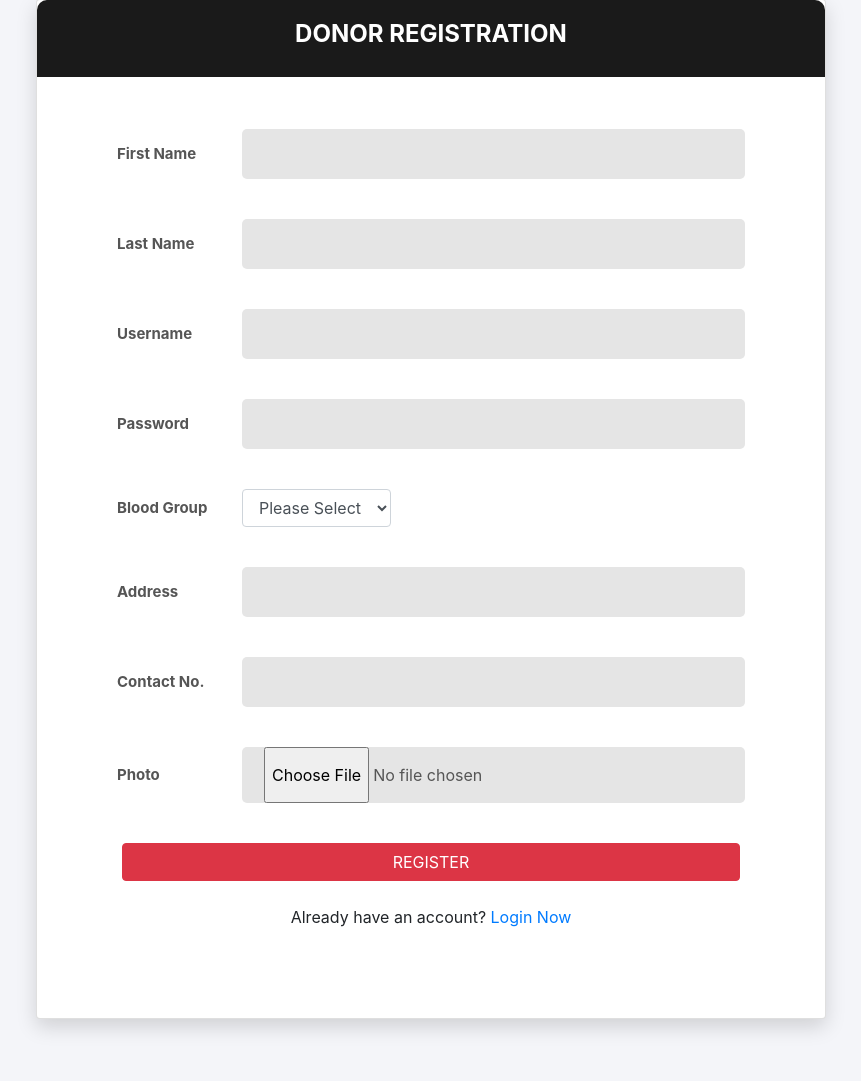
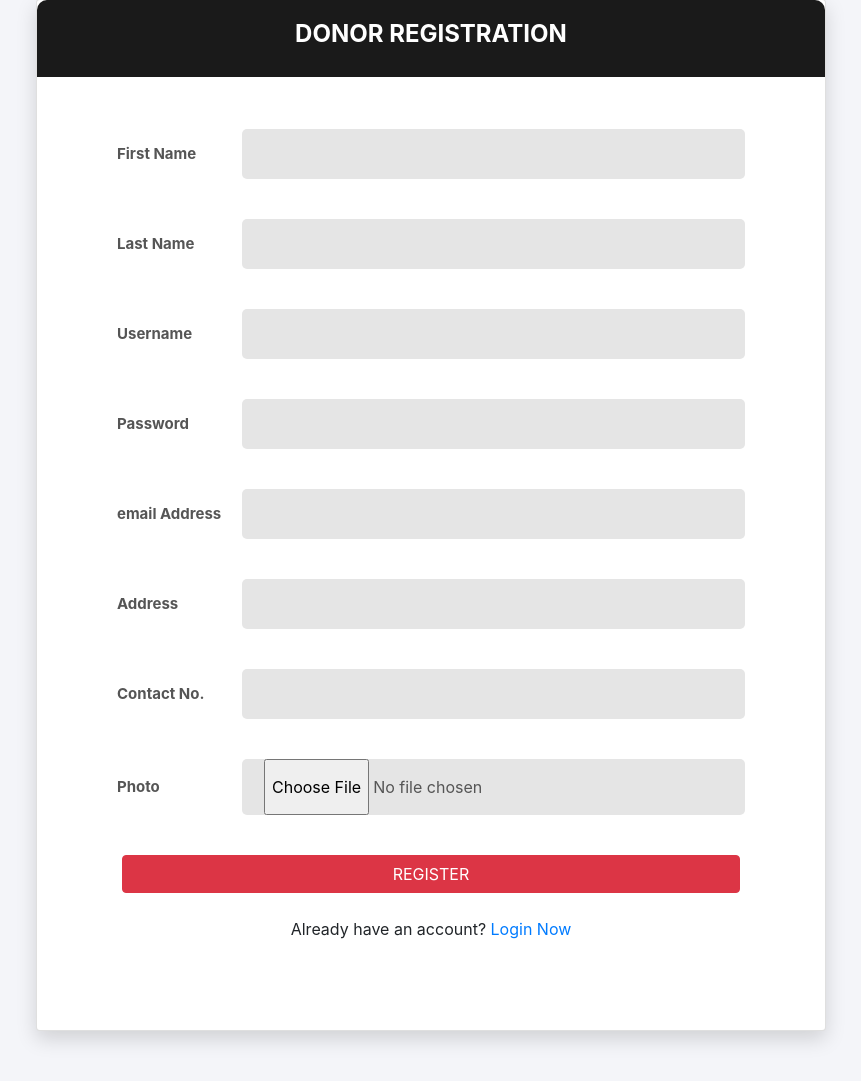
Before and after one commit to shoot2kill-hub/Online_Blood_Bank_System, a Django app: page /donor/donorsignup in a window 1280 px wide. Shown: the part 118-1199 px from the top of the page, without its empty margins (209-1070 px from the left). Before the commit the page ends 1149 px from the top, so only its background shows below. Run offline with Django 3.2, Linux system fonts and the light colour scheme; some libraries are stand-ins or nearby versions.

Commit message:
Few changes

```diff
--- a/blood/views.py
+++ b/blood/views.py
@@ -181,7 +181,7 @@ def update_donor_view(request, pk):
             user.save()
             donor = donorForm.save(commit=False)
             donor.user = user
-            donor.bloodgroup = donorForm.cleaned_data['bloodgroup']
+            donor.email = donorForm.cleaned_data['email']
             donor.save()
             return redirect('admin-donor')
     return render(request, 'blood/update_donor.html', context=mydict)
--- a/donor/forms.py
+++ b/donor/forms.py
@@ -14,7 +14,7 @@ class DonorUserForm(forms.ModelForm):
 class DonorForm(forms.ModelForm):
     class Meta:
         model=models.Donor
-        fields=['bloodgroup','address','mobile','profile_pic']
+        fields=['email','address','mobile','profile_pic']
 
 class DonationForm(forms.ModelForm):
     class Meta:
--- a/donor/models.py
+++ b/donor/models.py
@@ -6,7 +6,7 @@ class Donor(models.Model):
     profile_pic= models.ImageField(upload_to='profile_pic/Donor/',null=True,blank=True)
 
 
-    bloodgroup=models.CharField(max_length=10)
+    email=models.CharField(max_length=40)
 
 
     address = models.CharField(max_length=40)
--- a/donor/views.py
+++ b/donor/views.py
@@ -24,7 +24,7 @@ def donor_signup_view(request):
             user.save()
             donor=donorForm.save(commit=False)
             donor.user=user
-            donor.bloodgroup=donorForm.cleaned_data['bloodgroup']
+            donor.email=donorForm.cleaned_data['email']
             donor.save()
             my_donor_group = Group.objects.get_or_create(name='DONOR')
             my_donor_group[0].user_set.add(user)
--- a/templates/blood/admin_donor.html
+++ b/templates/blood/admin_donor.html
@@ -30,7 +30,7 @@
             <tr>
                 <th scope="col" style="color: rgb(192, 192, 192);">Name</th>
                 <th scope="col" style="color: rgb(192, 192, 192);">Photo</th>
-                <th scope="col" style="color: rgb(192, 192, 192);">Blood Group</th>
+                <th scope="col" style="color: rgb(192, 192, 192);">E-mail Address</th>
                 <th scope="col" style="color: rgb(192, 192, 192);">Address</th>
                 <th scope="col" style="color: rgb(192, 192, 192);">Contact</th>
                 <th style="color: rgb(192, 192, 192);">Action</th>
@@ -41,7 +41,7 @@
             <tr>
                 <td> {{t.get_name}}</td>
                 <td> <img src="{% static t.profile_pic.url %}" alt="Profile Pic" height="40px" width="40px" /></td>
-                <td>{{t.bloodgroup}}</td>
+                <td>{{t.email}}</td>
                 <td>{{t.address}}</td>
                 <td>{{t.mobile}}</td>
 
--- a/templates/donor/donorsignup.html
+++ b/templates/donor/donorsignup.html
@@ -78,23 +78,10 @@
 
 
                         <div class="form-row">
-                            <div class="name">Blood Group</div>
+                            <div class="name">email Address</div>
                             <div class="value">
                                 <div class="input-group">
-                                    <div class="rs-select2 js-select-simple select--no-search">
-                                        <select name="bloodgroup" class="form-control">
-                                            <option disabled="disabled" selected="selected">Please Select</option>
-                                            <option>O+</option>
-                                            <option>O-</option>
-                                            <option>A+</option>
-                                            <option>A-</option>
-                                            <option>B+</option>
-                                            <option>B-</option>
-                                            <option>AB+</option>
-                                            <option>AB-</option>
-                                        </select>
-                                        <div class="select-dropdown"></div>
-                                    </div>
+                                    {% render_field donorForm.email|attr:'required:true'  class="input--style-5"  %}
                                 </div>
                             </div>
                         </div>
--- a/templates/pdf/admin_donor_report.html
+++ b/templates/pdf/admin_donor_report.html
@@ -95,7 +95,7 @@ background-color: darken($baseColor, 5%);
         <thead>
         <tr>
             <th>Name</th>
-            <th>Blood Group</th>
+            <th>E-mail Address</th>
             <th>Address</th>
             <th>Contact</th>
 
@@ -106,7 +106,7 @@ background-color: darken($baseColor, 5%);
             {% for t in request_report %}
                 <tr>
                 <td> {{t.get_name}}</td>
-                <td>{{t.bloodgroup}}</td>
+                <td>{{t.email}}</td>
                 <td>{{t.address}}</td>
                 <td>{{t.mobile}}</td>
             </tr>
```
Also changed, not shown: templates/blood/update_donor.html (+2 -15 lines), db.sqlite3, donor/migrations/0004_remove_donor_bloodgroup_donor_email.py (added), donor/migrations/0005_alter_donor_email.py (added), static/profile_pic/Donor/Screenshot_77_b1OMOgX.png (added), static/profile_pic/Donor/Screenshot_83_K2ARMbw.png (added), static/profile_pic/Donor/Screenshot_83_gXRUQKK.png (added), static/profile_pic/Donor/Screenshot_88_lxxuDDi.png (added).
